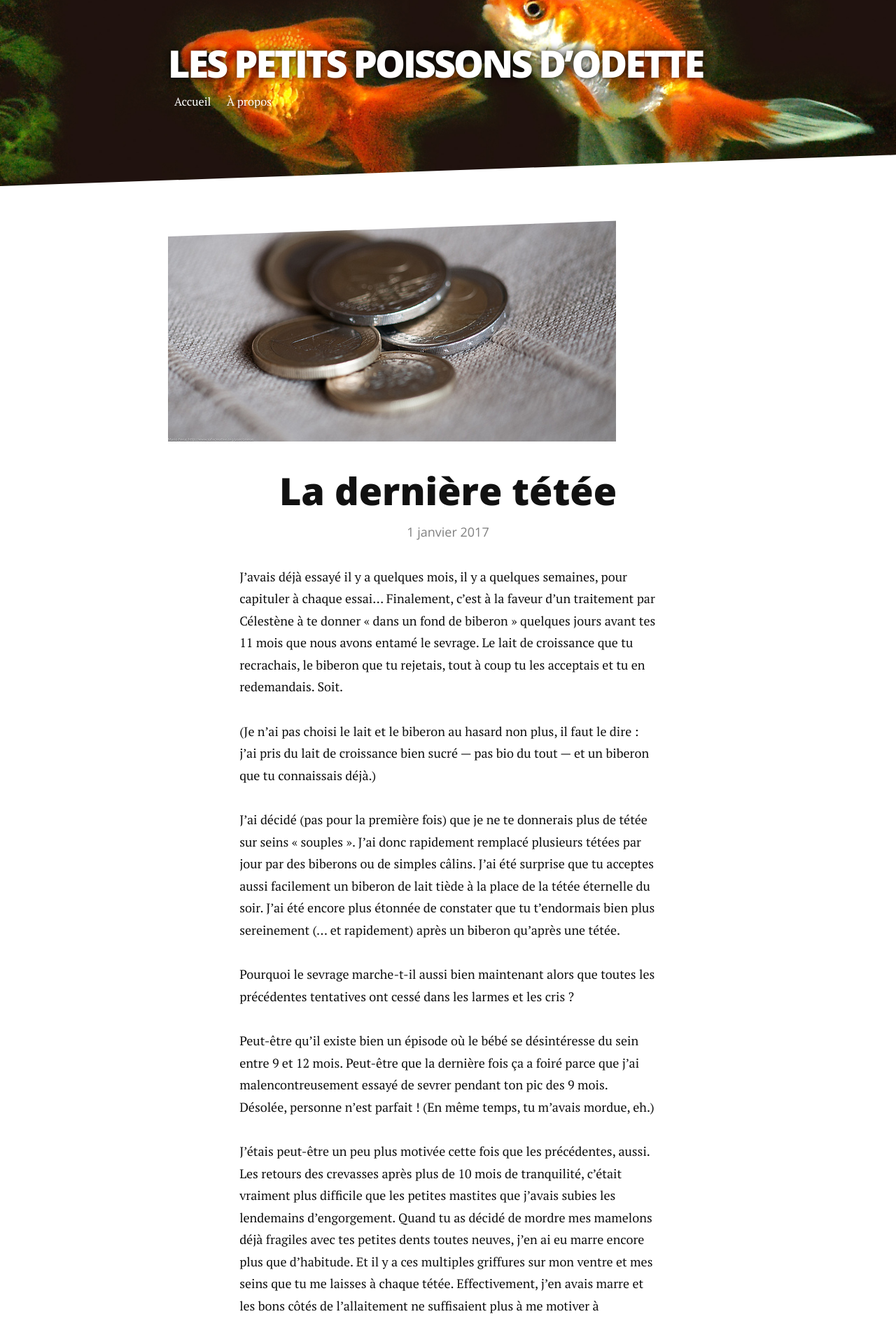
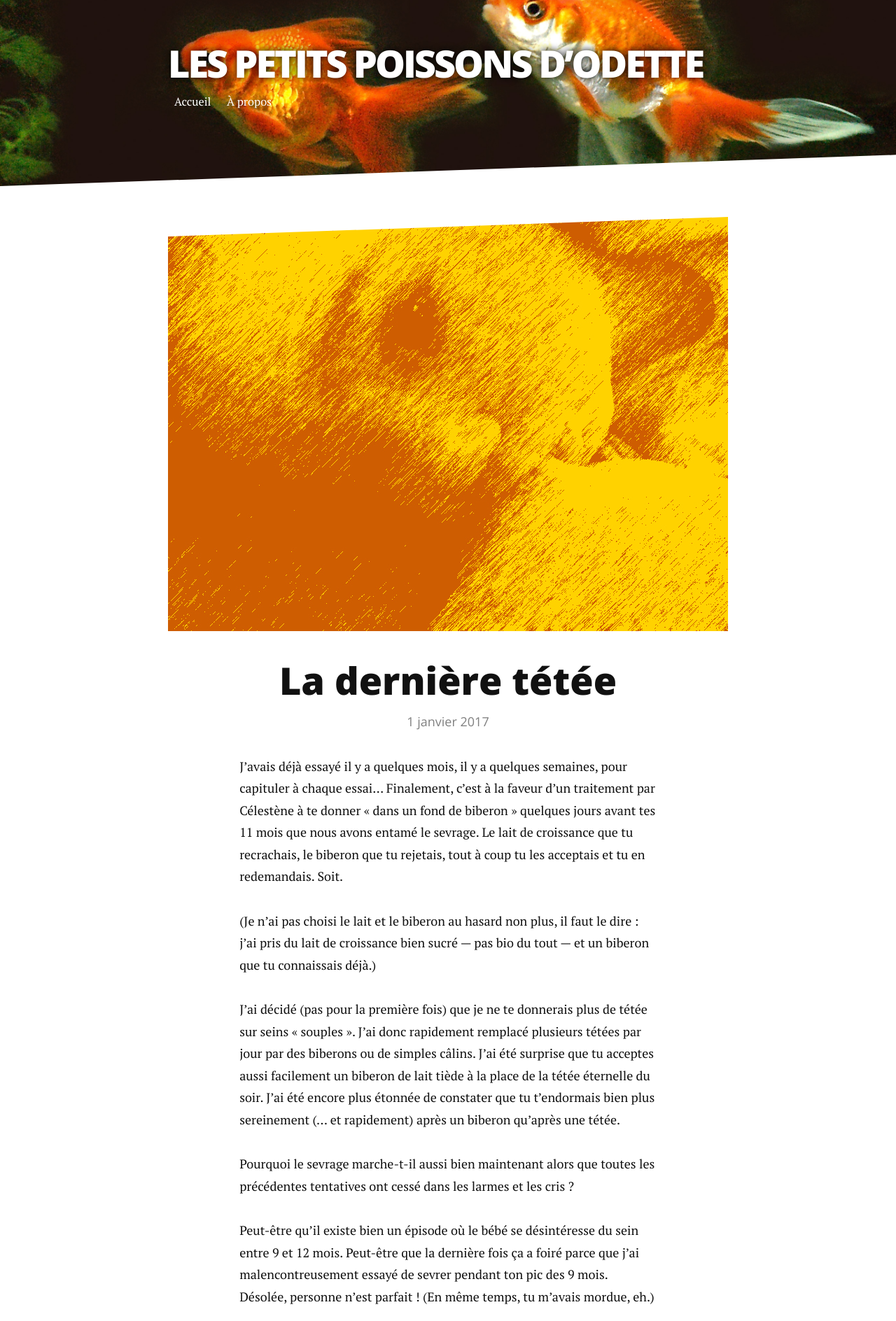
Before and after one commit to Ogoldfish/ogoldfish.github.io, a Jekyll site: the page built from _posts/2017-01-01-la-derniere-tetee.md, in a window 1280 px wide. Shown: the top 1888 px of the page at 70% size. Built offline with Jekyll 4.4.1, drawn with Linux system fonts in a browser that asks for light colours; nearby versions of some CDN libraries; Markdown is read by kramdown in place of the engine named in the settings; comment, search, counter and statistics services are not loaded.

Commit message:
add image

```diff
--- a/_posts/2017-01-01-la-derniere-tetee.md
+++ b/_posts/2017-01-01-la-derniere-tetee.md
@@ -1,7 +1,7 @@
 ---
 layout: post
 title:  "La dernière tétée"
-image: posts/2016/money.jpg
+image: posts/2017/breastfeeding.jpg
 ---
 
 J'avais déjà essayé il y a quelques mois, il y a quelques semaines, pour capituler à chaque essai… Finalement, c'est à la faveur d'un traitement par Célestène à te donner « dans un fond de biberon » quelques jours avant tes 11 mois que nous avons entamé le sevrage. Le lait de croissance que tu recrachais, le biberon que tu rejetais, tout à coup tu les acceptais et tu en redemandais. Soit.
```
Also changed, not shown: assets/img/posts/2017/breastfeeding.jpg (added).
